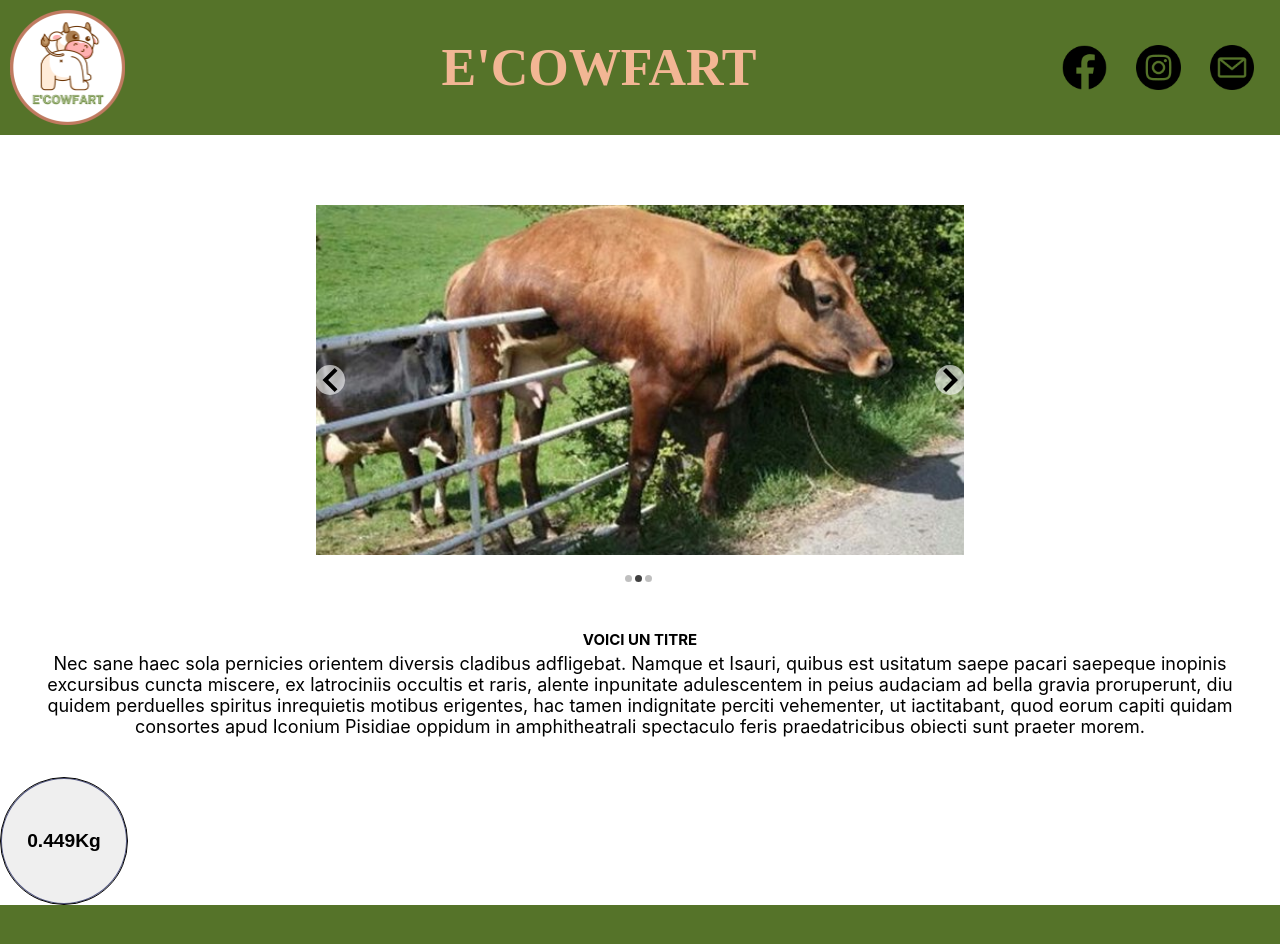
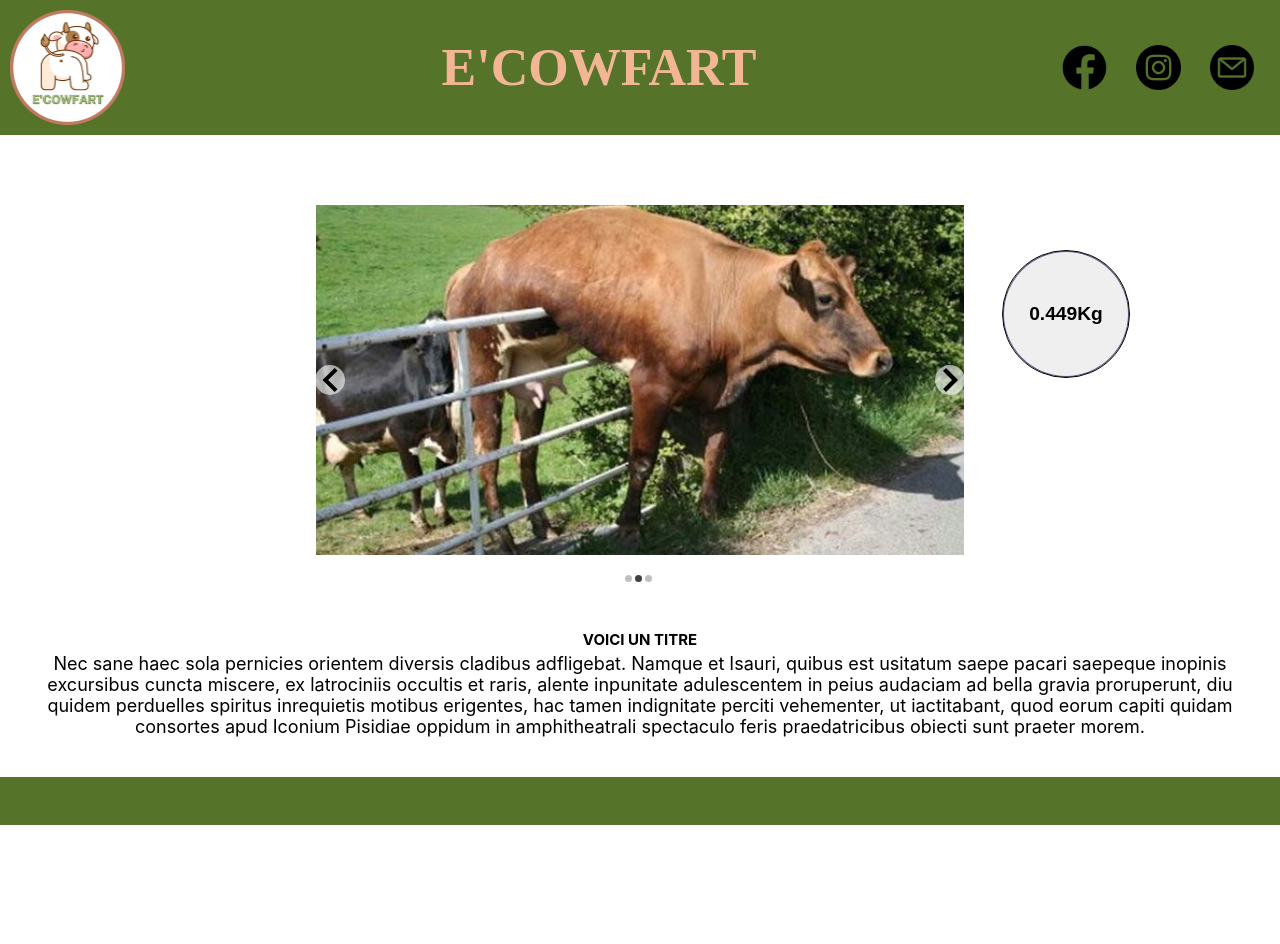
Before and after one commit to ChloeSrgt/EcowFart, a React (Create React App) app: page / in a window 1280 px wide. Shown: the top 944 px of the page. After the commit the page ends 825 px from the top, so only its background shows below. Built offline with nearby package versions, Linux system fonts and the light colour scheme.

Commit message:
maj compteur

```diff
--- a/src/pages/Home.jsx
+++ b/src/pages/Home.jsx
@@ -9,13 +9,13 @@ const Home = () => {
     return (
        <> <div>
             <Slideshow />
-            <Intro />
-        </div>
-        <div className="container">
+            <div className="container">
         <button className='compteurGaz'><CompteurGaz /></button>
         <div className="blocText">
           <TempsPasse />
         </div>
+        </div>
+            <Intro />
         </div>
         </>
     );
--- a/src/styles/compteurGaz.css
+++ b/src/styles/compteurGaz.css
@@ -25,6 +25,9 @@
     display: flex;
     flex-direction: column;
     width:8rem;
+    position: absolute;
+    top: 250px;
+    right: 150px;
 }
 
 .blocText{
@@ -36,4 +39,7 @@
     width:350px;
     height: 150px;
     font-size: small;
+    position: absolute;
+    top: 150px;
+    right: 10px;
 }
```
